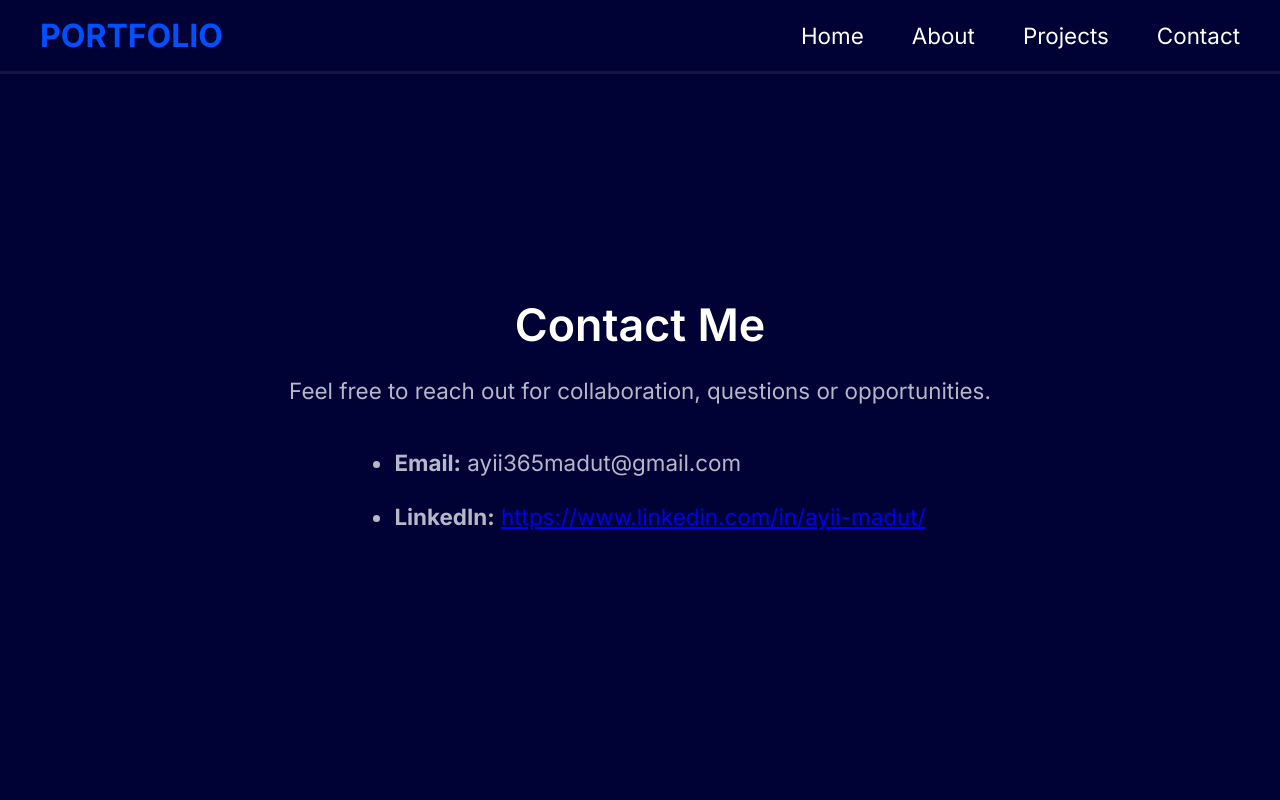
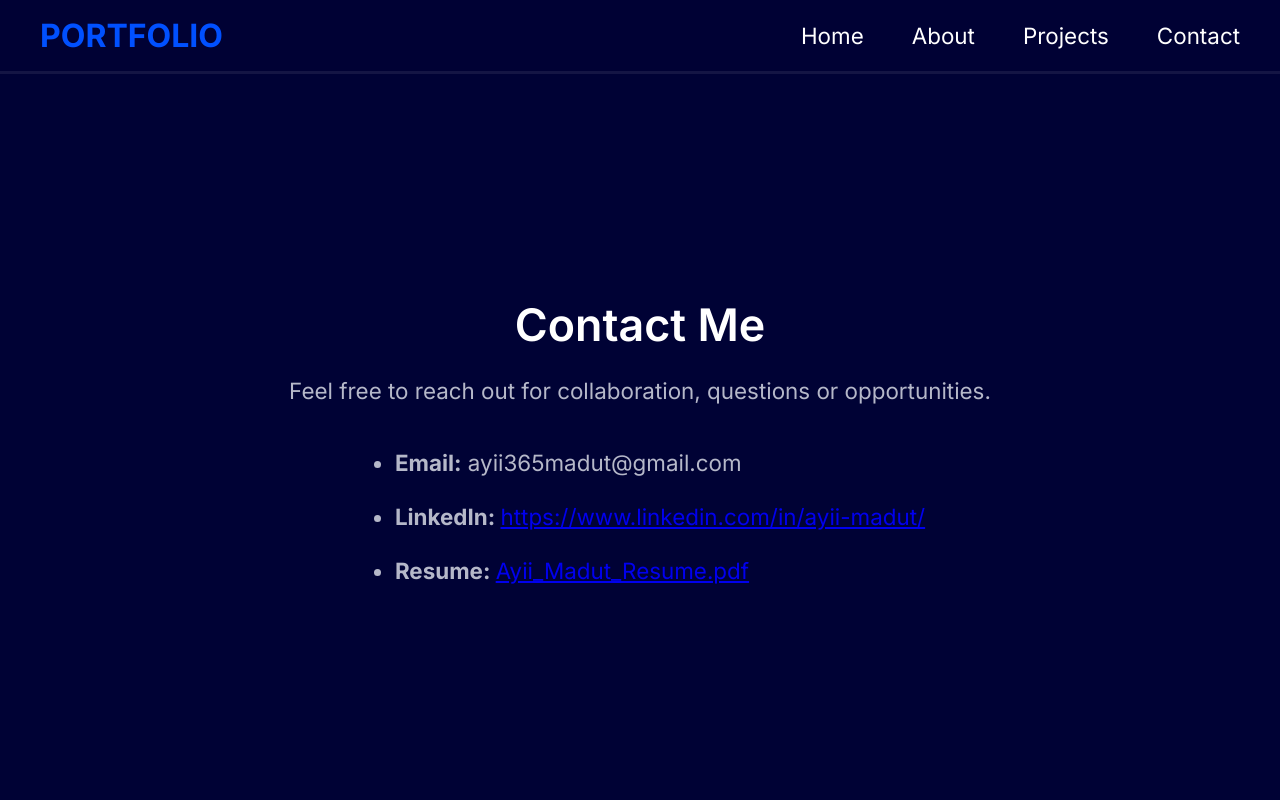
Before and after one commit to ayii365/portfolio, a React (Vite) app in the folder front-end/vite-project/: page /contact in a window 1280 px wide. Shown: the top 800 px of the page. Built offline with nearby package versions, Linux system fonts and the light colour scheme.

Commit message:
Updated all Download CV buttons to open an external link that allows users to download my resume. Also added a resume dot point in the Contact Me section, from the Contact page

```diff
--- a/front-end/vite-project/src/components/sections/ContactCTA.jsx
+++ b/front-end/vite-project/src/components/sections/ContactCTA.jsx
@@ -21,7 +21,14 @@ function ContactCTA() {
                     </div>
                     <div className="contactCTA-btns">
                         <Link to="/contact" className="btn btn-primary">Contact</Link>
-                        <button className="btn btn-ghost">Download CV</button>
+                        <a
+                            href="/Ayii_Madut_Resume.pdf"
+                            target="_blank"
+                            rel="noreferrer"
+                            className="btn btn-ghost"
+                        >
+                            Download CV
+                        </a>
                     </div>
                 </div>
             </div>
--- a/front-end/vite-project/src/components/sections/ContactIntro.jsx
+++ b/front-end/vite-project/src/components/sections/ContactIntro.jsx
@@ -13,9 +13,27 @@ function ContactIntro() {
                             Feel free to reach out for collaboration, questions or opportunities.
                         </p>
                         <ul>
-                            <li className="text-style"><span className="bold-text">Email:</span> ayii365madut@gmail.com</li>
+                            <li className="text-style">
+                                <span className="bold-text">Email:</span> ayii365madut@gmail.com
+                            </li>
                             <br />
-                            <li className="text-style"><span className="bold-text">LinkedIn:</span> <a href="https://www.linkedin.com/in/ayii-madut/">https://www.linkedin.com/in/ayii-madut/</a></li>
+
+                            <li className="text-style">
+                                <span className="bold-text">LinkedIn: </span>
+                                <a href="https://www.linkedin.com/in/ayii-madut/" target="_blank">https://www.linkedin.com/in/ayii-madut/</a>
+                            </li>
+                            <br />
+
+                            <li className="text-style">
+                                <span className="bold-text">Resume: </span>
+                                <a
+                                    href="/Ayii_Madut_Resume.pdf"
+                                    target="_blank"
+                                    rel="noreferrer"
+                                >
+                                Ayii_Madut_Resume.pdf
+                                </a>
+                            </li>
                         </ul>
                         {/* (End) */}
                     </div>
```
Also changed, not shown: front-end/vite-project/src/components/common/Button.jsx (deleted), front-end/vite-project/src/components/common/SectionHeading.jsx (deleted).
